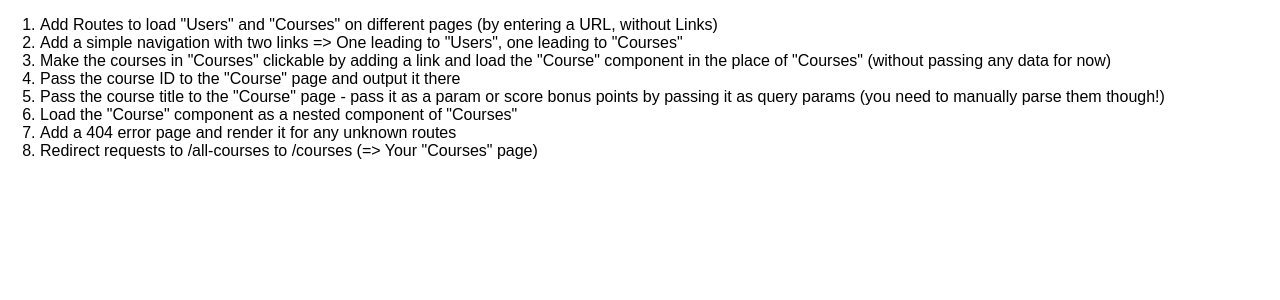
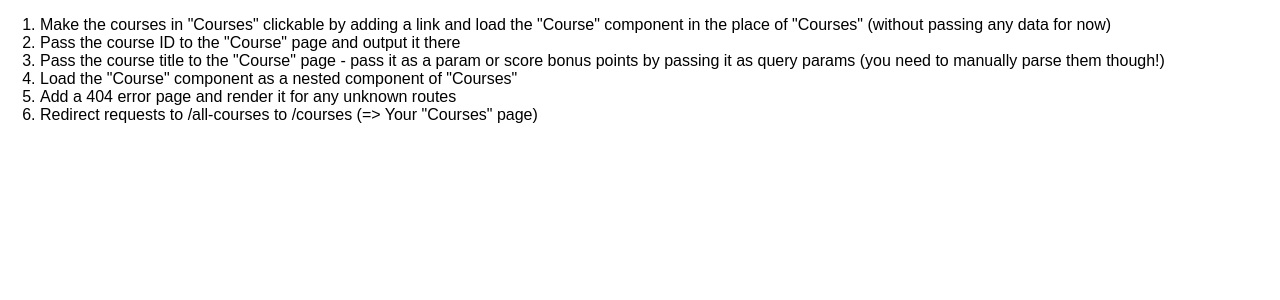
Before and after one commit to RaidenDilan/react-complete-guide-assignment-3, a React (Create React App) app: page / in a window 1280 px wide. Shown: the top 300 px of the page. Built offline with nearby package versions, Linux system fonts and the light colour scheme; the HTML template or start-up script is replaced by a standard one.

Commit message:
Added a simple navigation with two links - one leading to Users, one leading to Courses

```diff
--- a/src/App.js
+++ b/src/App.js
@@ -1,4 +1,5 @@
 import React, { Component } from 'react';
+import { Route } from 'react-router-dom';
 
 import Courses from './containers/Courses/Courses';
 import Users from './containers/Users/Users';
@@ -8,8 +9,6 @@
     return (
       <div className='App'>
         <ol style={ { textAlign: 'left' } }>
-          <li>Add Routes to load "Users" and "Courses" on different pages (by entering a URL, without Links)</li>
-          <li>Add a simple navigation with two links => One leading to "Users", one leading to "Courses"</li>
           <li>Make the courses in "Courses" clickable by adding a link and load the "Course" component in the place of "Courses" (without passing any data for now)</li>
           <li>Pass the course ID to the "Course" page and output it there</li>
           <li>Pass the course title to the "Course" page - pass it as a param or score bonus points by passing it as query params (you need to manually parse them though!)</li>
@@ -17,6 +16,8 @@
           <li>Add a 404 error page and render it for any unknown routes</li>
           <li>Redirect requests to /all-courses to /courses (=> Your "Courses" page)</li>
         </ol>
+        <Route path='/courses' component={ Courses } />
+        <Route path='/users' component={ Users } />
       </div>
     );
   }
--- a/src/index.js
+++ b/src/index.js
@@ -3,6 +3,7 @@
 import './index.css';
 import App from './App';
 import registerServiceWorker from './registerServiceWorker';
+import { BrowserRouter } from 'react-router-dom';
 
-ReactDOM.render(<App />, document.getElementById('root'));
+ReactDOM.render(<BrowserRouter><App /></BrowserRouter>, document.getElementById('root'));
 registerServiceWorker();
```
Also changed, not shown: src/containers/Courses/Courses.js (indentation only), 1 other file (tests, documents, lock files or other folders).
